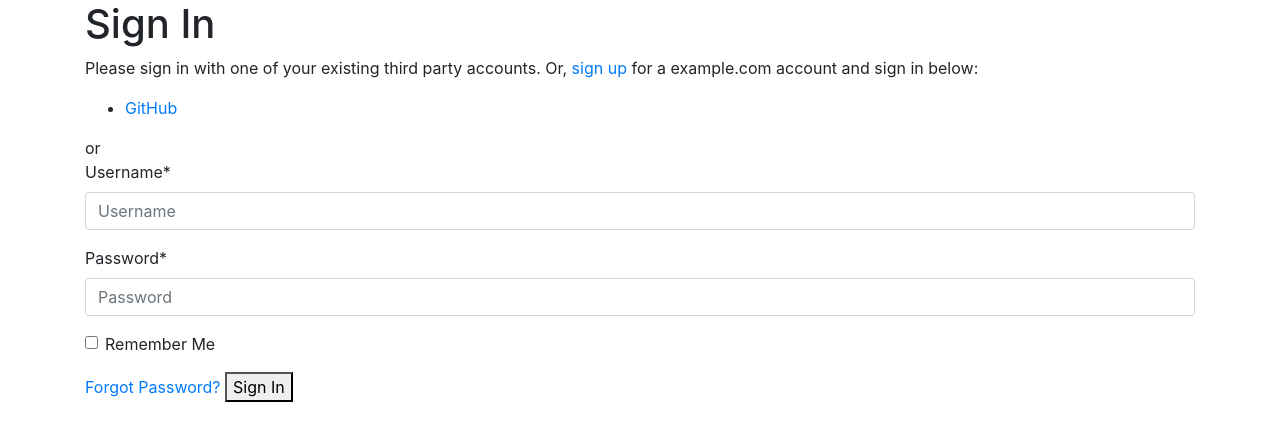
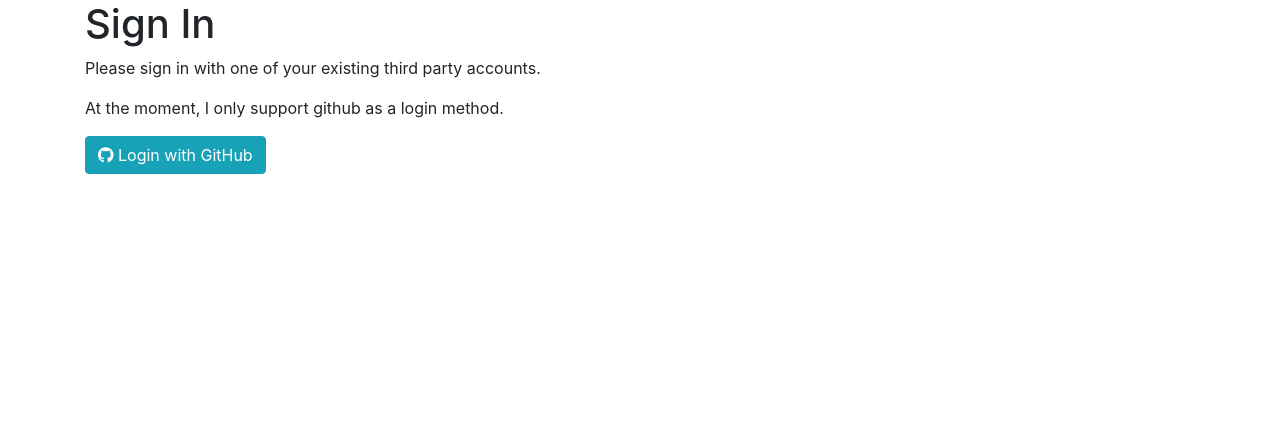
Before and after one commit to zomvie-break/blog, a Django app: page /accounts/login/ in a window 1280 px wide. Shown: the part 58-499 px from the top of the page. Run offline with Django 4.2, Linux system fonts and the light colour scheme; some libraries are stand-ins or nearby versions.

Commit message:
add fontawesome css to base template.
add github logo to login page.

```diff
--- a/mysite/home/templates/base_bootstrap.html
+++ b/mysite/home/templates/base_bootstrap.html
@@ -8,7 +8,8 @@
 
         <!-- Bootstrap CSS -->
         <link rel="stylesheet" href="https://cdn.jsdelivr.net/npm/bootstrap@4.0.0/dist/css/bootstrap.min.css" integrity="sha384-Gn5384xqQ1aoWXA+058RXPxPg6fy4IWvTNh0E263XmFcJlSAwiGgFAW/dAiS6JXm" crossorigin="anonymous">
-
+        <!-- fontawesome icons -->
+        <link rel="stylesheet" href="https://use.fontawesome.com/releases/v5.7.0/css/all.css" integrity="sha384-lZN37f5QGtY3VHgisS14W3ExzMWZxybE1SJSEsQp9S+oqd12jhcu+A56Ebc1zFSJ" crossorigin="anonymous">
         <!-- Edit dj4e-samples/settings.py and add APP_NAME = 'DJ4E Samples' or similar -->
         <title>{% block title %}{{ settings.APP_NAME }}{% endblock %}</title>
 
--- a/mysite/mysite/settings.py
+++ b/mysite/mysite/settings.py
@@ -55,6 +55,7 @@ INSTALLED_APPS = [
     # extras
     'crispy_forms',
     "crispy_bootstrap4",
+    'django_bootstrap_icons',
 ]
 
 # This is required for email validation, since I dont have a SMTP server in my machine
--- a/mysite/templates/account/login.html
+++ b/mysite/templates/account/login.html
@@ -10,39 +10,20 @@
 
 <h1>{% trans "Sign In" %}</h1>
 
+<p>{% blocktrans with site.name as site_name %}Please sign in with one
+of your existing third party accounts.{% endblocktrans %}</p>
+
 {% get_providers as socialaccount_providers %}
+{% for provider in socialaccount_providers %}
 
-{% if socialaccount_providers %}
-<p>{% blocktrans with site.name as site_name %}Please sign in with one
-of your existing third party accounts. Or, <a href="{{ signup_url }}">sign up</a>
-for a {{ site_name }} account and sign in below:{% endblocktrans %}</p>
+<p>At the moment, I only support {{provider.id}} as a login method.</p>
 
 <div class="socialaccount_ballot">
-
-  <ul class="socialaccount_providers">
-    {% include "socialaccount/snippets/provider_list.html" with process="login" %}
-  </ul>
-
-  <div class="login-or">{% trans 'or' %}</div>
-
+  {% if provider.id == "github" %}
+  <a href="{% provider_login_url provider.id process=process scope=scope auth_params=auth_params %}" class="btn btn-info"><i class="fab fa-github"></i> Login with GitHub</a>
+  {% else %}
+  <p>At the moment, I do not support log in. I'll implement it as soon as possible. Cheers! </p>
+  {% endif %}
 </div>
-
-{% include "socialaccount/snippets/login_extra.html" %}
-
-{% else %}
-<p>{% blocktrans %}If you have not created an account yet, then please
-<a href="{{ signup_url }}">sign up</a> first.{% endblocktrans %}</p>
-{% endif %}
-
-{% load crispy_forms_tags %}
-<form class="login" method="POST" action="{% url 'account_login' %}">
-    {% csrf_token %}
-    {{ form|crispy }}
-    {% if redirect_field_value %}
-    <input type="hidden" name="{{ redirect_field_name }}" value="{{ redirect_field_value }}" />
-    {% endif %}
-    <a class="button secondaryAction" href="{% url 'account_reset_password' %}">{% trans "Forgot Password?" %}</a>
-    <button class="primaryAction" type="submit">{% trans "Sign In" %}</button>
-</form>
-
+{% endfor %}
 {% endblock content %}
```
Also changed, not shown: mysite/templates/socialaccount/login.html (added, +21 -0 lines), mysite/templates/socialaccount/login_cancelled.html (added, +15 -0 lines).
